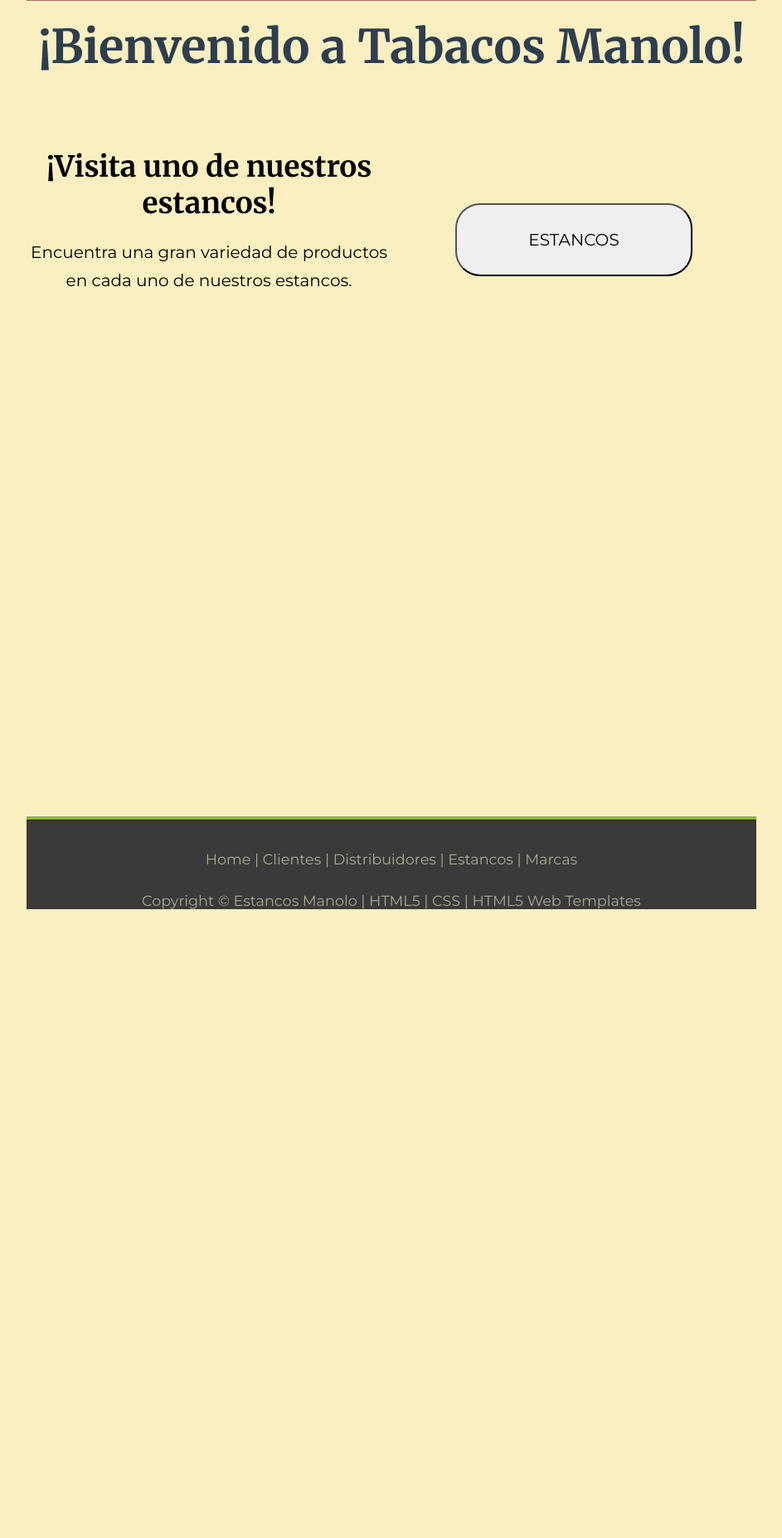
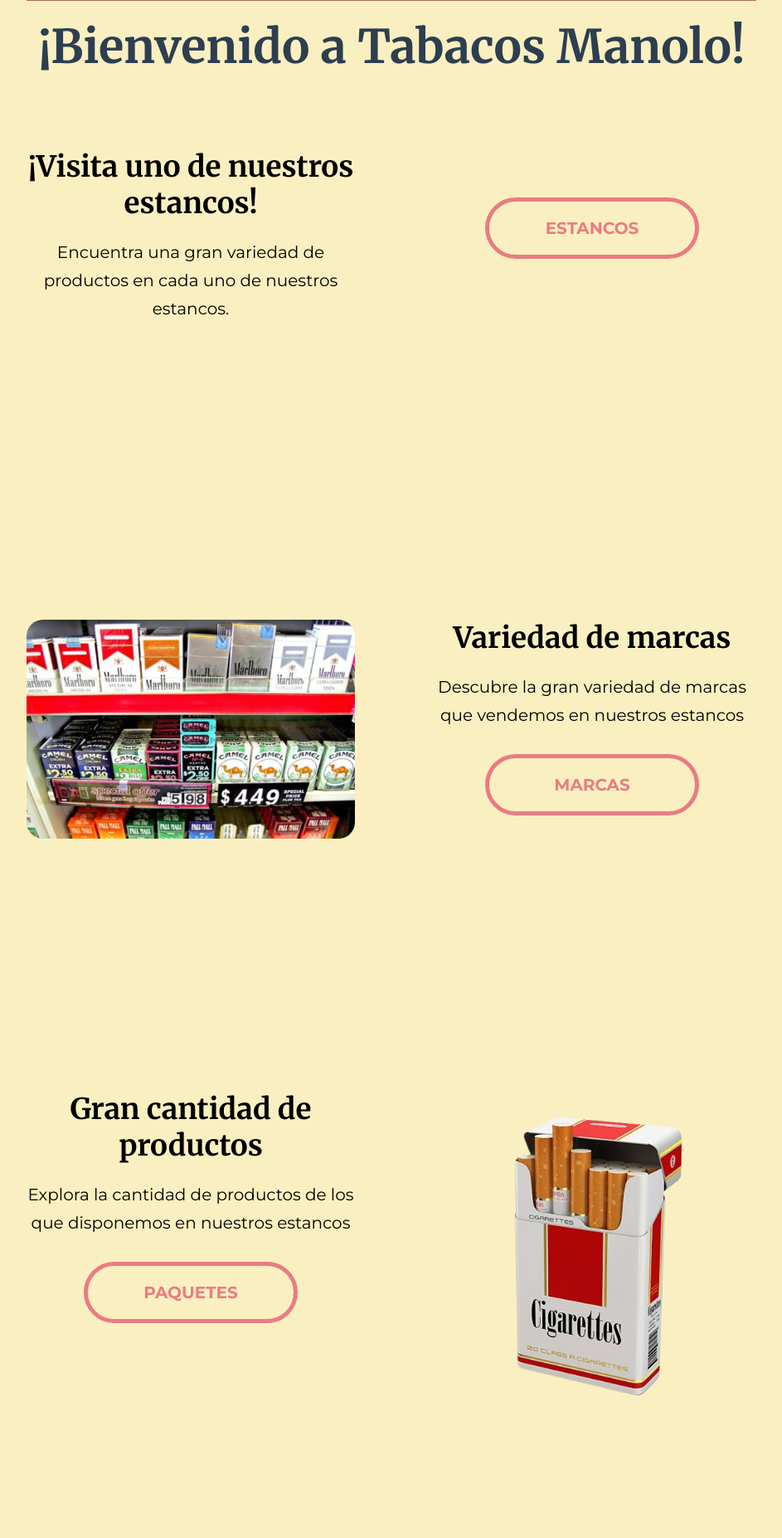
Before and after one commit to imanoldg/Tabacos-Manolo, a Django app: page /tabacosAPP/ in a window 1280 px wide. Shown: the part 416-2270 px from the top of the page at 83% size, without its empty margins (168-1111 px from the left). Before the commit the page ends 1512 px from the top, so only its background shows below. Run offline with Django 4.2, Linux system fonts and the light colour scheme.

Commit message:
desarrollo de pagina principal

```diff
--- a/TabacosManolo/tabacosAPP/static/style/CSS/index.css
+++ b/TabacosManolo/tabacosAPP/static/style/CSS/index.css
@@ -4,6 +4,7 @@
 
 #contenedorPrincipal{
     margin-top: 10%;
+    height: 300%;
 }
 
 #contenedorPrincipal h2{
@@ -19,31 +20,101 @@
 
 #seccionEstancos{
     width: 100%;
-    height: 40%;
+    height: 20%;
     text-align: center;
     display: inline-block;
 }
 
-.parteContenido{
-    width: 50%;
+#seccionMarcas{
+    margin-top: 10%;
+    width: 100%;
+    height: 20%;
+    text-align: center;
+    display: inline-block;
+}
+
+#seccionPaquetes{
+    margin-top: 10%;
+    width: 100%;
+    height: 20%;
+    text-align: center;
+    display: inline-block;
+}
+
+#seccionPuros{
+    margin-top: 20%;
+    width: 100%;
+    height: 20%;
+    text-align: center;
+    display: inline-block;
+}
+
+#seccionDistribuidores{
+    margin-top: 20%;
+    width: 100%;
+    height: 20%;
+    text-align: center;
+    display: inline-block;
+}
+
+.parteIzquierda{
+    width: 45%;
     float: left;
 }
 
-.parteBoton{
-    width: 50%;
+
+.parteDerecha{
+    width: 45%;
     float: right;
-    height: 50%;
+    height: 10%;
 }
 
 .boton{
     margin-top: 15%;
-    padding: 30px;
+    padding: 20px;
     width: 65%;
-    border-radius: 30px;
+    border-radius: 40px;
     font-family: "Montserrat", sans-serif;
     font-size: 20px;
+    cursor: pointer;
+    background-color: rgb(250, 239, 192);
+    color: rgb(233, 124, 131);
+    font-weight: bold;
+    border: 5px solid rgb(233, 124, 131);
+    transition: 0.5s;
+}
+
+.boton:hover{
+    border-radius: 0px;
+    color: rgb(250, 239, 192);
+    background-color: rgb(233, 124, 131);
+}
+
+.boton2{
+    padding: 20px;
+    width: 65%;
+    border-radius: 40px;
+    font-family: "Montserrat", sans-serif;
+    font-size: 20px;
+    cursor: pointer;
+    background-color: rgb(250, 239, 192);
+    color: rgb(233, 124, 131);
+    font-weight: bold;
+    border: 5px solid rgb(233, 124, 131);
+    transition: 0.5s;
+}
+
+.boton2:hover{
+    border-radius: 0px;
+    color: rgb(250, 239, 192);
+    background-color: rgb(233, 124, 131);
 }
 
 .boton a{
     text-decoration: none;
 }
+
+.imagen{
+    width: 100%;
+    border-radius: 20px;
+}
--- a/TabacosManolo/tabacosAPP/templates/index.html
+++ b/TabacosManolo/tabacosAPP/templates/index.html
@@ -12,30 +12,64 @@
         <div id="contenedorPrincipal">
             <section id="seccionEstancos">
 
-                <div class="parteContenido">
+                <div class="parteIzquierda">
                     <h2>¡Visita uno de nuestros estancos!</h2>
                     <p>Encuentra una gran variedad de productos en cada uno de nuestros estancos.</p>
                 </div>
 
-                <div class="parteBoton">
-                    <button class="boton" onclick="window.location.href='{% url 'listaEstancos' %}';">ESTANCOS</button>
+                <div class="parteDerecha">
+                    <button class="boton" onclick="window.location.href='{% url 'listaEstancos' %}' ;">ESTANCOS</button>
                 </div>
 
             </section>
 
             <section id="seccionMarcas">
 
+                <div class="parteIzquierda">
+                    <img class = "imagen" src="static/style/marcas.jpg" alt="Foto de las diferentes marcas que se pueden encontrar en nuestros estancos">
+                </div>
+
+                <div class="parteDerecha">
+                    <h2>Variedad de marcas</h2>
+                    <p>Descubre la gran variedad de marcas que vendemos en nuestros estancos</p>
+                    <button class="boton2" onclick="window.location.href='{% url 'listaMarcas' %}' ;">MARCAS</button>
+                </div>
             </section>
 
             <section id="seccionPaquetes">
+                <div class="parteIzquierda">
+                    <h2>Gran cantidad de productos</h2>
+                    <p>Explora la cantidad de productos de los que disponemos en nuestros estancos</p>
+                    <button class="boton2" onclick="window.location.href='{% url 'listaCigarros' %}' ;">PAQUETES</button>
+                </div>
 
+                <div class="parteDerecha">
+                    <img class="imagen"  src="static/style/paquete.png" alt="Imagen de un paquete de tabaco">
+                </div>
             </section>
 
             <section id="seccionPuros">
+                <div class="parteIzquierda">
+                    <img class="imagen" src="static/style/puros.jpg" alt="Imagen de una cajetilla de puros">
+                </div>
 
+                <div class="parteDerecha">
+                    <h2>Gran seleccion</h2>
+                    <p>Descubre nuestra seleccion de los mejores puros del mercado</p>
+                    <button class="boton2" onclick="window.location.href='{% url 'listaPuros' %}' ;">PUROS</button>
+                </div>
             </section>
 
+            <section id="seccionDistribuidores">
+                <div class="parteIzquierda">
+                    <h2>Nuestros distribuidores</h2>
+                    <p>Descubre mas informacion sobre nuestros distribuidores de tabaco</p>
+                </div>
 
+                <div class="parteDerecha">
+                    <button class="boton" onclick="window.location.href='{% url 'listaDistribuidores' %}' ;">DISTRIBUIDORES</button>
+                </div>
+            </section>
         </div>
         {% endblock %}
     </body>
```
Also changed, not shown: TabacosManolo/tabacosAPP/static/style/marcas.jpg (added), TabacosManolo/tabacosAPP/static/style/paquete.png (added), TabacosManolo/tabacosAPP/static/style/puros.jpg (added).
